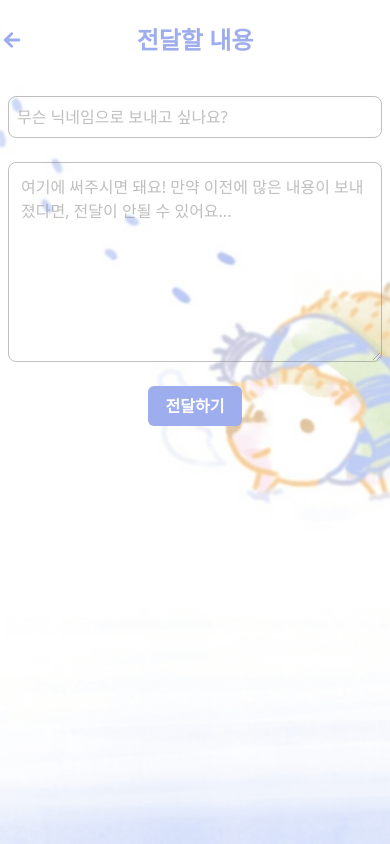
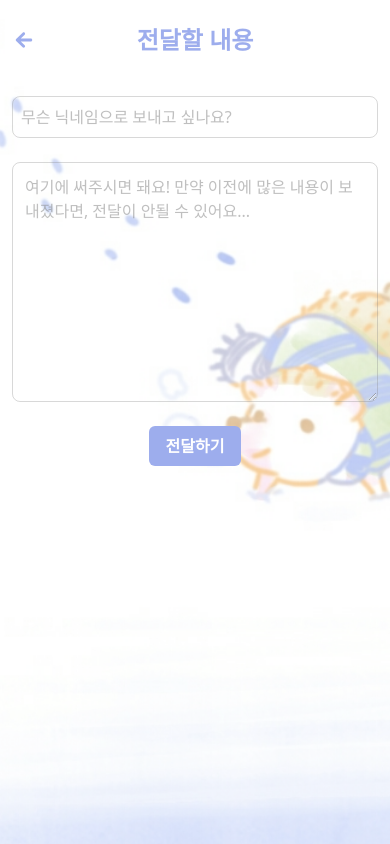
Before and after one commit to Hoonshi/SHY-DOCHI, a React (Vite) app: page / in a window 390 px wide. Both pictures are taken after a click on the button "여기 눌러주세요!". Built offline with nearby package versions, Linux system fonts and the light colour scheme.

Commit message:
refactor: 모바일버전 스타일 수정

```diff
--- a/src/pages/letterPage.tsx
+++ b/src/pages/letterPage.tsx
@@ -34,7 +34,7 @@ export default function LetterPage({ setIsOpen }: LetterPageProps) {
     <div className="fixed inset-0 w-full max-w-[600px] h-screen bg-[url('/img/도치편지지.jpg')] bg-center bg-no-repeat bg-cover mx-auto ">
       <div className="absolute inset-0 bg-white opacity-50 pointer-events-none"></div>
 
-      <div className="my-6">
+      <div className="my-6 mx-3">
         <div className="flex ">
           <button
             className="text-2xl text-[#3b5bdb]"
@@ -48,16 +48,16 @@ export default function LetterPage({ setIsOpen }: LetterPageProps) {
 
         <form
           onSubmit={handleSubmit(handleLetterSubmit)}
-          className="flex flex-col gap-6 mt-10 mx-2">
+          className="flex flex-col gap-6 mt-10">
           <input
             {...register('nickname')}
-            className="w-full p-2 border border-black/50 rounded-lg focus:bg-blue-100 focus:outline-none"
+            className="w-full p-2 border border-black/30 rounded-lg focus:bg-blue-100 focus:outline-none"
             placeholder="무슨 닉네임으로 보내고 싶나요?"
           />
 
           <textarea
             {...register('content')}
-            className="w-full h-50 p-3 border border-black/50 rounded-lg focus:bg-blue-100 focus:outline-none"
+            className="w-full h-60 p-3 border border-black/30 rounded-lg focus:bg-blue-100 focus:outline-none"
             placeholder="여기에 써주시면 돼요! 만약 이전에 많은 내용이 보내졌다면, 전달이 안될 수 있어요... "
           />
 
```
